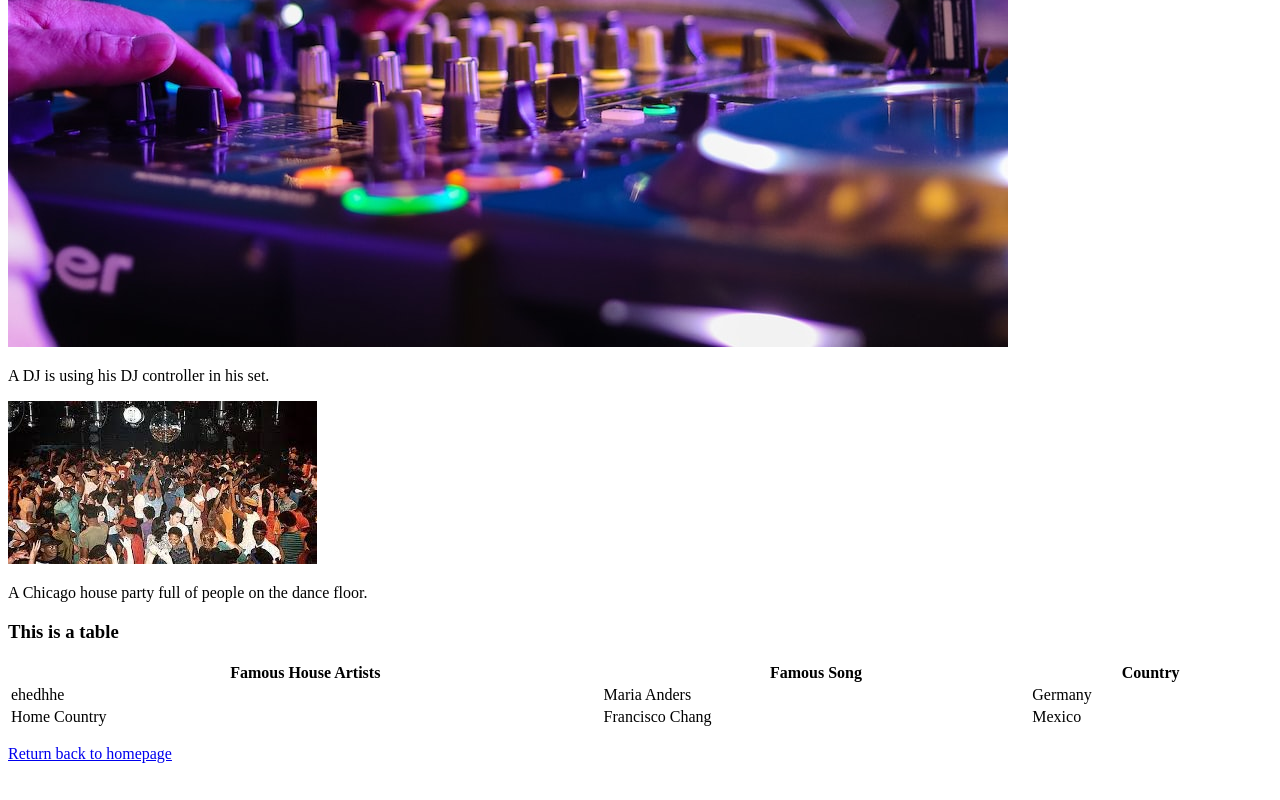
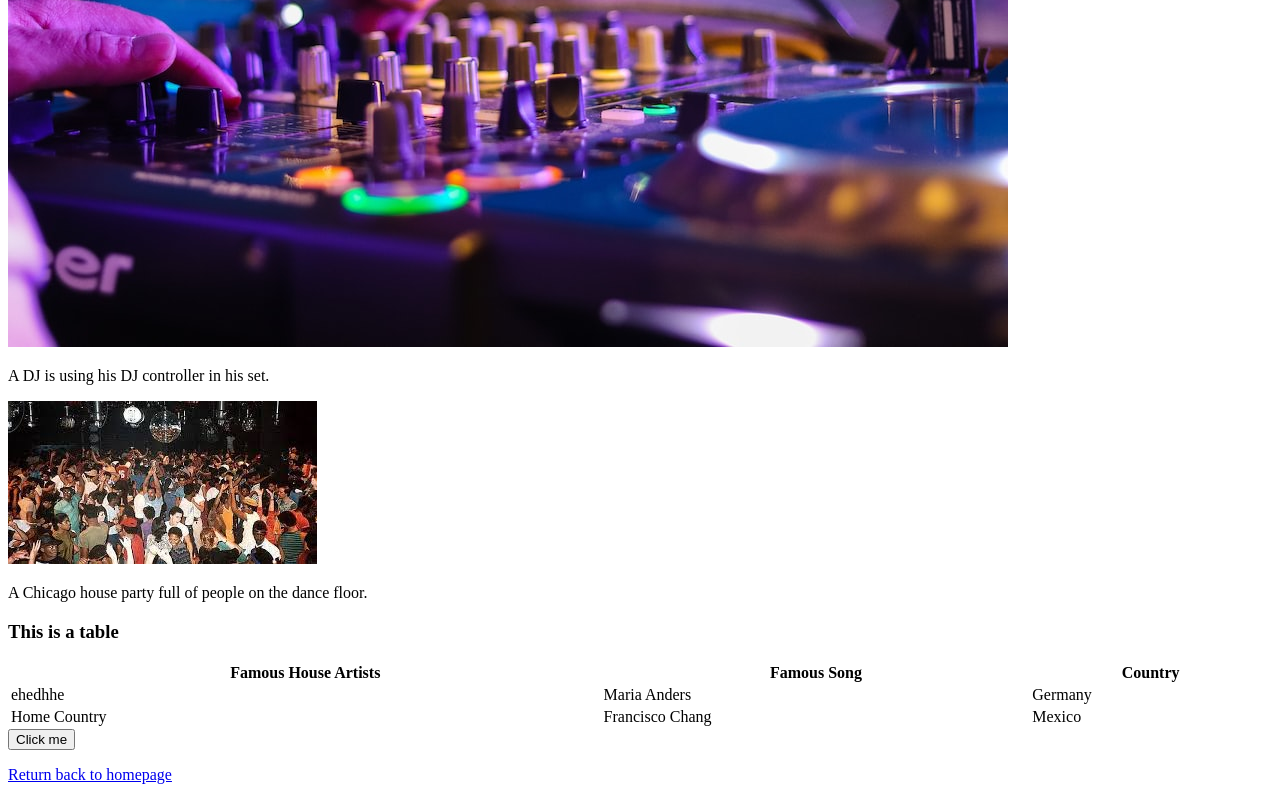
Before and after one commit to George-Sucuzhanay/SampleWebsite-WebDev, a plain HTML site: page house.html in a window 1280 px wide. Shown: the part 719-1519 px from the top of the page. Before the commit the page ends 1498 px from the top, so only its background shows below. Drawn offline with Linux system fonts and the light colour scheme.

Commit message:
added button interaction with JS

```diff
--- a/house.html
+++ b/house.html
@@ -53,7 +53,18 @@
     </tr>
   </table>
 
+
+
+<button onclick="myFunction()">Click me</button>
+<p id="demo"></p>
+
+  <script>
+    function myFunction() {
+      document.getElementById("demo").innerHTML = "You pressed a button using JS";
+    }
+    </script>
   <p><a href="index.html" class="logo">Return back to homepage</a></p>
+
 
 
 
```
